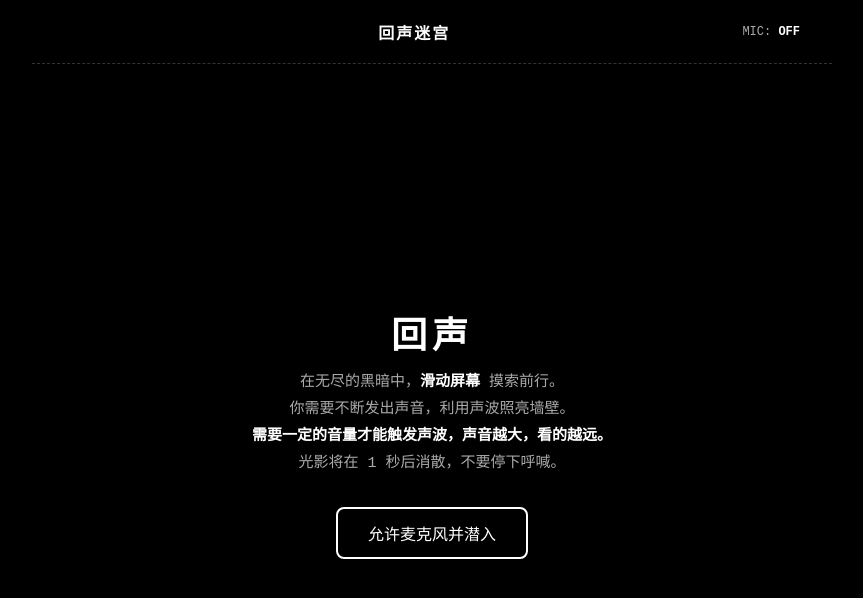
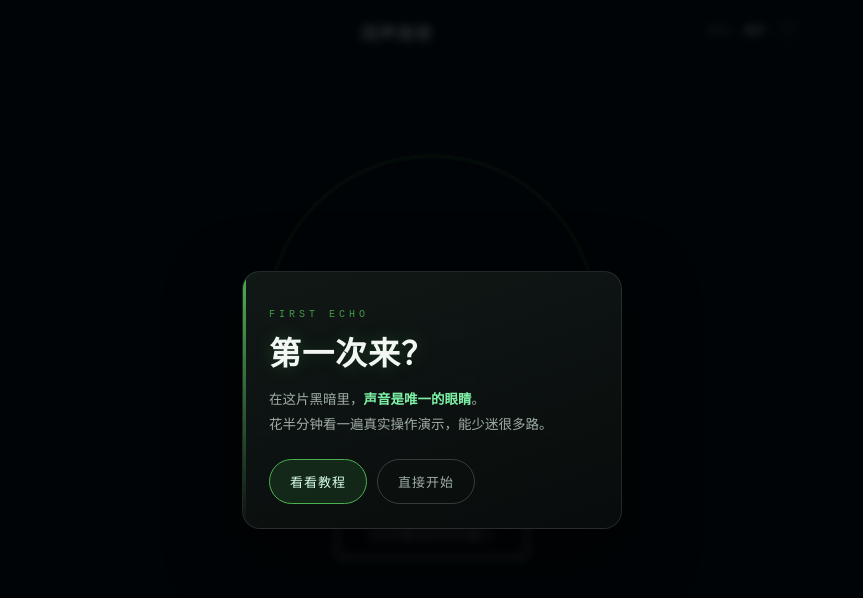
Before and after one commit to makuralymi/Echo-Maze, a Vue app: page / in a window 1280 px wide. Shown: the top 598 px of the page, without its empty margins (208-1071 px from the left). Built offline with nearby package versions, Linux system fonts and the light colour scheme.

Commit message:
教程弹窗

```diff
--- a/src/components/TopBar.vue
+++ b/src/components/TopBar.vue
@@ -25,7 +25,6 @@
         </span>
       </div>
       <button
-        v-if="showMenuBtn"
         id="help-btn-bar"
         aria-label="操作指南"
         title="操作指南"
@@ -61,6 +60,30 @@
 
       <!-- 完整操作教程（预渲染实时演示） -->
       <Tutorial v-if="showTutorial" @close="showTutorial = false" />
+
+      <!-- 首次进入：是否查看教程 -->
+      <transition name="tutpop">
+        <div v-if="showFirstPrompt" class="fp-backdrop">
+          <div class="fp-ambient" aria-hidden="true">
+            <span class="fp-ring"></span>
+            <span class="fp-ring d2"></span>
+          </div>
+          <div class="fp-card" @click.stop>
+            <span class="fp-kicker">FIRST ECHO</span>
+            <h2 class="fp-title">第一次来？</h2>
+            <p class="fp-body">在这片黑暗里，<strong>声音是唯一的眼睛</strong>。<br>花半分钟看一遍真实操作演示，能少迷很多路。</p>
+            <div class="fp-actions">
+              <button class="fp-btn primary" @click="acceptTutorial">看看教程</button>
+              <button class="fp-btn ghost" @click="declineTutorial">直接开始</button>
+            </div>
+          </div>
+        </div>
+      </transition>
+
+      <!-- 提示：可随时在右上角查看教程 -->
+      <transition name="fpfade">
+        <div v-if="showTopHint" class="top-hint">随时点右上角 <b>?</b> 查看操作教程</div>
+      </transition>
     </Teleport>
   </div>
 </template>
@@ -81,7 +104,19 @@ const emit = defineEmits(['restart', 'levels', 'home', 'toggleCamera', 'helpDog'
 
 const showMenu = ref(false)
 const showTutorial = ref(false)
+const showFirstPrompt = ref(false)
+const showTopHint = ref(false)
+let topHintTimer = null
 const cameraOn = ref(false)
+
+// 首次进入是否已询问过教程（本地记忆，避免重复打扰）
+const TUT_PROMPT_KEY = 'em_tut_prompt_v1'
+function hasSeenPrompt() {
+  try { return localStorage.getItem(TUT_PROMPT_KEY) === '1' } catch (e) { return false }
+}
+function markSeenPrompt() {
+  try { localStorage.setItem(TUT_PROMPT_KEY, '1') } catch (e) { /* 隐私模式等忽略 */ }
+}
 
 // 仅在 playing / transition / victory 显示菜单按钮
 const showMenuBtn = computed(() => {
@@ -110,6 +145,20 @@ function openTutorial() {
   showTutorial.value = true
 }
 
+// 首次弹窗：是 → 看教程；否 → 关闭并提示右上角入口
+function acceptTutorial() {
+  markSeenPrompt()
+  showFirstPrompt.value = false
+  showTutorial.value = true
+}
+function declineTutorial() {
+  markSeenPrompt()
+  showFirstPrompt.value = false
+  showTopHint.value = true
+  if (topHintTimer) clearTimeout(topHintTimer)
+  topHintTimer = setTimeout(() => { showTopHint.value = false }, 4500)
+}
+
 let raf = null
 function syncCamera() {
   if (typeof window.__isCameraOn === 'function') {
@@ -117,8 +166,17 @@ function syncCamera() {
   }
   raf = requestAnimationFrame(syncCamera)
 }
-onMounted(() => { syncCamera() })
-onUnmounted(() => { if (raf) cancelAnimationFrame(raf) })
+onMounted(() => {
+  syncCamera()
+  // 首次进入：默认弹出“是否查看教程”
+  if (!hasSeenPrompt()) {
+    setTimeout(() => { showFirstPrompt.value = true }, 500)
+  }
+})
+onUnmounted(() => {
+  if (raf) cancelAnimationFrame(raf)
+  if (topHintTimer) clearTimeout(topHintTimer)
+})
 </script>
 
 <style scoped>
@@ -230,6 +288,154 @@ onUnmounted(() => { if (raf) cancelAnimationFrame(raf) })
   color: #fff;
   background: rgba(76, 175, 80, 0.15);
 }
+
+/* ===== 首次进入：教程询问弹窗 ===== */
+.fp-backdrop {
+  position: fixed;
+  inset: 0;
+  z-index: 250;
+  display: flex;
+  align-items: center;
+  justify-content: center;
+  padding: 22px;
+  background: rgba(2, 5, 8, 0.82);
+  backdrop-filter: blur(5px);
+  -webkit-backdrop-filter: blur(5px);
+}
+.fp-ambient {
+  position: absolute;
+  inset: 0;
+  overflow: hidden;
+  pointer-events: none;
+}
+.fp-ring {
+  position: absolute;
+  left: 50%;
+  top: 40%;
+  width: 80px;
+  height: 80px;
+  margin: -40px 0 0 -40px;
+  border: 1px solid rgba(76, 175, 80, 0.22);
+  border-radius: 50%;
+  animation: fp-sonar 5s ease-out infinite;
+}
+.fp-ring.d2 { animation-delay: 2.5s; }
+@keyframes fp-sonar {
+  0% { transform: scale(0.3); opacity: 0.5; }
+  100% { transform: scale(7); opacity: 0; }
+}
+.fp-card {
+  position: relative;
+  width: 100%;
+  max-width: 380px;
+  padding: 28px 26px 24px;
+  border: 1px solid rgba(255, 255, 255, 0.1);
+  border-radius: 18px;
+  background: linear-gradient(160deg, rgba(17, 25, 23, 0.97), rgba(8, 12, 12, 0.97));
+  box-shadow: 0 24px 70px rgba(0, 0, 0, 0.6);
+  overflow: hidden;
+  text-align: left;
+  font-family: ui-sans-serif, system-ui, 'PingFang SC', 'Microsoft YaHei', sans-serif;
+}
+.fp-card::before {
+  content: '';
+  position: absolute;
+  left: 0; top: 0; bottom: 0;
+  width: 3px;
+  background: linear-gradient(to bottom, #4CAF50, transparent);
+}
+.fp-kicker {
+  font-family: 'Courier New', monospace;
+  font-size: 10px;
+  letter-spacing: 4px;
+  color: rgba(76, 175, 80, 0.85);
+}
+.fp-title {
+  font-family: 'Courier New', monospace;
+  font-size: clamp(24px, 7vw, 32px);
+  font-weight: 700;
+  letter-spacing: 1px;
+  color: #f2f7f4;
+  margin: 6px 0 12px;
+  text-shadow: 0 0 18px rgba(76, 175, 80, 0.25);
+}
+.fp-body {
+  font-size: 13.5px;
+  line-height: 1.85;
+  color: #9fada7;
+  margin: 0 0 22px;
+}
+.fp-body strong { color: #7df0a6; font-weight: 600; }
+.fp-actions { display: flex; gap: 10px; flex-wrap: wrap; }
+.fp-btn {
+  font-family: 'Courier New', monospace;
+  font-size: 13px;
+  letter-spacing: 1px;
+  padding: 12px 20px;
+  border-radius: 999px;
+  cursor: pointer;
+  transition: all 0.22s ease;
+  text-transform: none;
+}
+.fp-btn.primary {
+  border: 1px solid #4CAF50;
+  background: rgba(76, 175, 80, 0.14);
+  color: #d8ffe6;
+}
+.fp-btn.primary:hover {
+  background: #4CAF50;
+  color: #04130b;
+  box-shadow: 0 0 22px rgba(76, 175, 80, 0.5);
+  transform: translateY(-1px);
+}
+.fp-btn.primary:active {
+  background: #3d9142;
+  color: #04130b;
+  transform: translateY(0);
+}
+.fp-btn.ghost {
+  border: 1px solid rgba(255, 255, 255, 0.18);
+  background: transparent;
+  color: #9fada7;
+}
+.fp-btn.ghost:hover {
+  border-color: rgba(255, 255, 255, 0.6);
+  color: #fff;
+}
+.fp-btn.ghost:active {
+  background: rgba(255, 255, 255, 0.12);
+  color: #fff;
+}
+
+/* 右上角入口提示 toast */
+.top-hint {
+  position: fixed;
+  left: 50%;
+  bottom: 24px;
+  transform: translateX(-50%);
+  z-index: 260;
+  padding: 9px 18px;
+  border: 1px solid rgba(76, 175, 80, 0.32);
+  border-radius: 999px;
+  background: rgba(8, 12, 12, 0.92);
+  box-shadow: 0 8px 26px rgba(0, 0, 0, 0.5);
+  color: #cdd6d2;
+  font-size: 12px;
+  letter-spacing: 0.5px;
+  pointer-events: none;
+  font-family: ui-sans-serif, system-ui, 'PingFang SC', 'Microsoft YaHei', sans-serif;
+}
+.top-hint b { color: #7df0a6; }
+
+/* 弹窗 / toast 过渡 */
+.tutpop-enter-active { transition: opacity 0.35s ease; }
+.tutpop-enter-active .fp-card { transition: transform 0.45s cubic-bezier(0.22, 1, 0.36, 1), opacity 0.35s ease; }
+.tutpop-enter-from { opacity: 0; }
+.tutpop-enter-from .fp-card { transform: translateY(18px) scale(0.94); opacity: 0; }
+.tutpop-leave-active { transition: opacity 0.25s ease; }
+.tutpop-leave-to { opacity: 0; }
+.fp-fade-enter-active, .fp-fade-leave-active { transition: opacity 0.4s ease, transform 0.4s ease; }
+.fp-fade-enter-from, .fp-fade-leave-to { opacity: 0; transform: translate(-50%, 10px); }
 
 .menu-backdrop {
   position: fixed;
```
